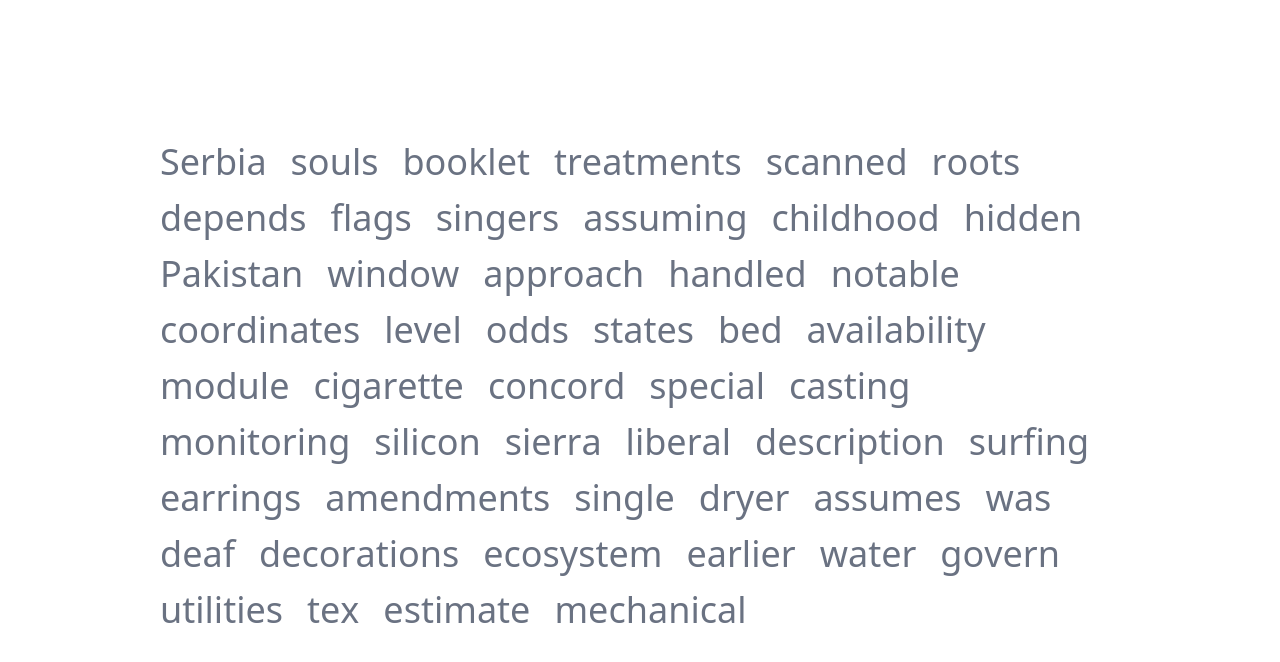
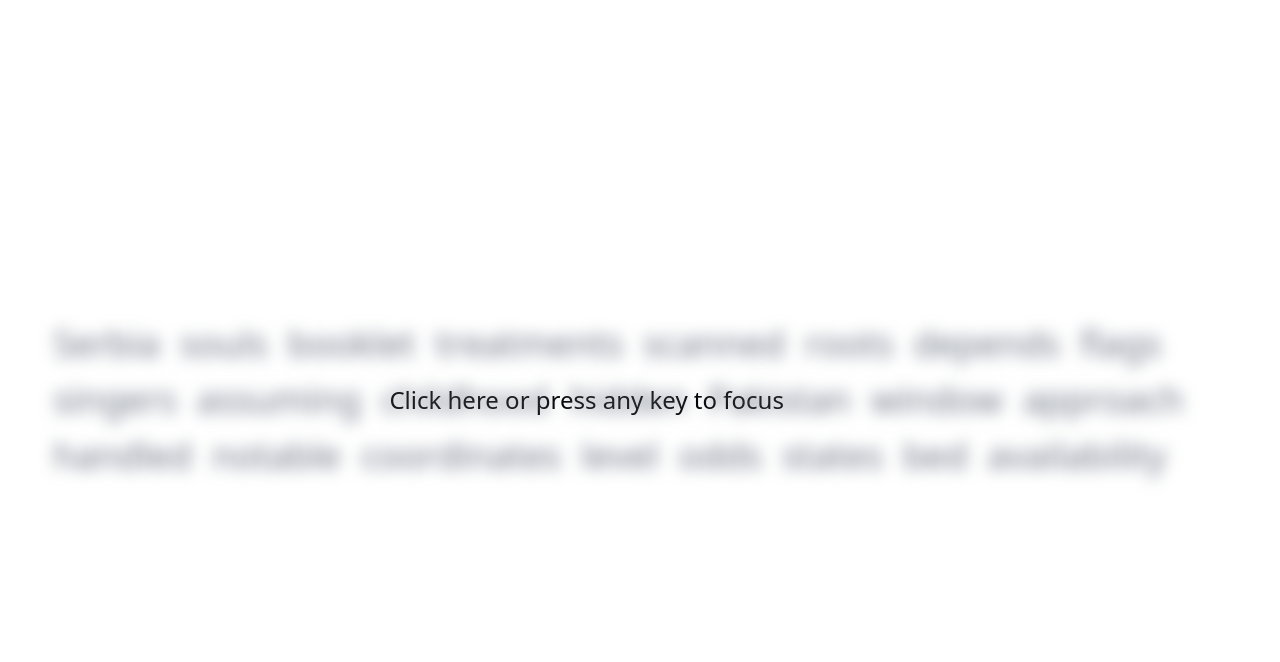
Before and after one commit to vikasgodara290/Typist, a React (Vite) app in the folder frontend/: page / in a window 1280 px wide. Shown: the top 662 px of the page. Built offline with nearby package versions, Linux system fonts and the light colour scheme.

Commit message:
modified words-word-letter components

```diff
--- a/frontend/src/App.tsx
+++ b/frontend/src/App.tsx
@@ -1,5 +1,5 @@
-import { useRef } from 'react';
-import english10k from './assets/english_10k.json'
+import Words from './components/Words';
+import './app.css'
 
 function App() {
 
@@ -10,62 +10,4 @@
   )
 }
 
-interface WordsType {
-  noOfWords : number
-}
-
-function Words(props : WordsType){
-  let Words: string[] = [];
-  let randomIndex = 0;
-
-  for(let i = 0; i < props.noOfWords; i++){
-    randomIndex = Math.floor( Math.random() * 10000 );
-    Words.push(english10k.words[randomIndex]);
-  }
-
-  return(
-    <div className='flex items-center h-screen' contentEditable>
-    <div className='flex w-3/4 flex-wrap text-4xl mx-auto text-gray-500'>
-      {
-        Words.map(
-          (word, index) => {
-            return <Word word={word} index={index}/>
-          }
-        )
-      }
-    </div>
-    </div>
-  )
-}
-
-interface WordType {
-  word : string,
-  index : number
-}
-function Word({word, index} : WordType){
-
-  return (
-    <div key={index} className='mr-6 mb-7 h-7 flex items-center'>
-      {
-        word.split('').map(
-          (letter, index) => (
-            <Letter letter={letter} index={index}/>
-          )
-        )
-      }
-    </div>
-  )
-}
-
-interface LetterType {
-  letter : string,
-  index : number
-}
-function Letter({letter, index} : LetterType){
-  const letterRef = useRef(null);
-  return(
-    <p key={index} ref={letterRef}>{letter}</p>
-  )
-}
-
 export default App
--- /dev/null
+++ b/frontend/src/app.css
@@ -0,0 +1,7 @@
+#wordsDiv:focus #outOfFocusWarning{
+    display: none;
+}
+
+#wordsDiv:focus #words{
+    filter: blur(0);
+}
--- /dev/null
+++ b/frontend/src/components/Letter.tsx
@@ -0,0 +1,21 @@
+import { useRef, useEffect } from 'react';
+interface LetterType {
+    letter : string,
+    letterIndex : number,
+    wordIndex : number,
+    autoFocus : boolean,
+  }
+ export default function Letter({letter, letterIndex, wordIndex, autoFocus} : LetterType){
+    const letterRef = useRef(null);
+    //const [typedLetter, setTypedLetter] = useState('');
+
+    useEffect(() => {
+      if (wordIndex === 0 && letterIndex === 0 && letterRef.current) {
+        console.log('First letter mounted:', letterRef.current);
+      }
+    }, [autoFocus]);
+
+    return(
+      <div key={letterIndex} ref={letterRef} className=''>{letter}</div>
+    )
+}
--- /dev/null
+++ b/frontend/src/components/Word.tsx
@@ -0,0 +1,19 @@
+import Letter from './Letter';
+interface WordType {
+  word : string,
+  wordIndex : number
+}
+export default function Word({word, wordIndex} : WordType){
+
+  return (
+    <div id='word' key={wordIndex} className='mr-5 h-14 flex items-center'>
+      {
+        word.split('').map(
+          (letter, index) => (
+            <Letter letter={letter} letterIndex={index} wordIndex={wordIndex} autoFocus={wordIndex === 0 && index === 0}/>
+          )
+        )
+      }
+    </div>
+  )
+}
--- /dev/null
+++ b/frontend/src/components/Words.tsx
@@ -0,0 +1,33 @@
+import english10k from '../assets/english_10k.json'
+import Word from './Word';
+
+interface WordsType {
+  noOfWords : number
+}
+
+export default function Words(props : WordsType){
+  let Words: string[] = [];
+  let randomIndex = 0;
+
+  for(let i = 0; i < props.noOfWords; i++){
+    randomIndex = Math.floor( Math.random() * 10000 );
+    Words.push(english10k.words[randomIndex]);
+  }
+
+  return(
+    <div className='flex items-center h-screen'>
+    <div id='wordsDiv' tabIndex={0}>
+      <div id='outOfFocusWarning' className='absolute flex justify-center items-center w-11/12 h-42 text-2xl'>Click here or press any key to focus</div>
+      <div id='words' className='relative flex w-11/12 mx-auto h-42 flex-wrap text-4xl text-gray-500 overflow-hidden blur-sm' >
+        {
+          Words.map(
+            (word, index) => {
+              return <Word word={word} wordIndex={index}/>
+            }
+          )
+        }
+      </div>
+    </div>
+    </div>
+  )
+}
```
